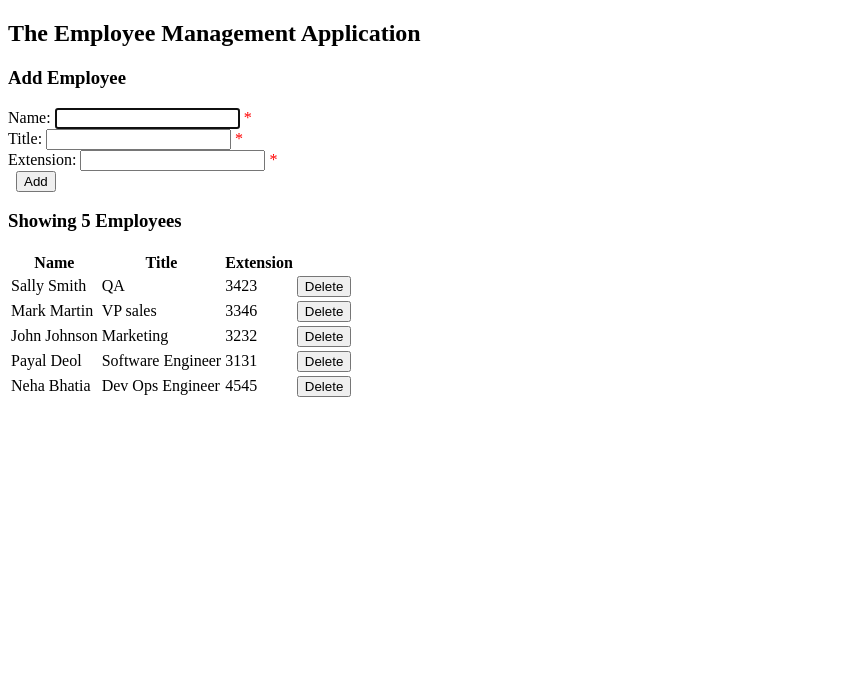
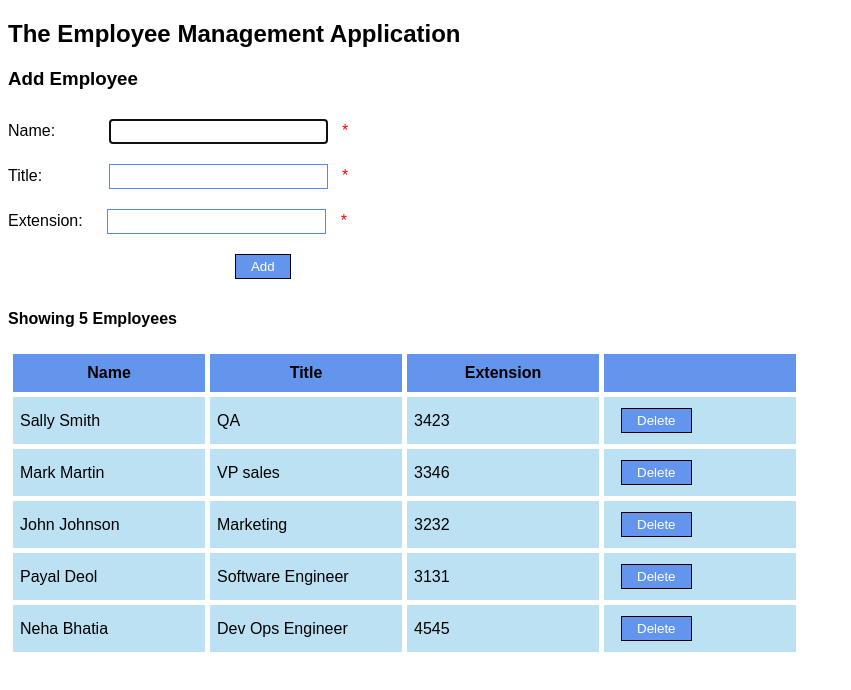
Before and after one commit to sanchitakanade/Assignment8, a plain HTML site: page index.html in a window 1280 px wide. Shown: the whole page, without its empty margins (0-851 px from the left). Drawn offline with Linux system fonts and the light colour scheme.

Commit message:
Made an update
added few changes

```diff
--- a/css/styles.css
+++ b/css/styles.css
@@ -1,4 +1,3 @@
-
 /*  Name: Sanchita Kanade
 	Instructor Name: Zak Ruvalcaba
 	Class: CS648.01 Modern Web Development Frameworks Fall 2019
@@ -6,4 +5,59 @@
     Assignment No.: 8
 */
 
+body {
+    font-family: Arial, Helvetica, sans-serif;
+}
+
 #employeeInfo span {color:red;}
+
+table, td, th {
+    border: 5px solid white;
+}
+
+table {
+    border-collapse: collapse;
+}
+
+input {
+    margin: 10px;
+    padding: 4px;
+}
+
+#addEmployee {
+    margin-left: 218px;
+}
+
+#employeeName {
+    margin-left:49px;
+}
+
+#employeeTitle {
+    margin-left: 62px;
+}
+
+#employeeExtension {
+    margin-left: 20px;
+}
+
+#employeeName, #employeeTitle, #employeeExtension {
+    padding-left: 20px;
+    padding-right: 20px;
+    border: 1.5px solid rgb(82, 137, 238);
+}
+th {
+    background-color: cornflowerblue;
+    padding: 10px;
+    width: 172px;
+}
+
+td {
+    background-color: rgb(188, 225, 243);
+    padding-left:7px;
+}
+.button , #addEmployee {
+    background-color:cornflowerblue;
+    color: white;
+    border: 1px solid black;
+    padding: 4px 15px;
+}
--- a/index.html
+++ b/index.html
@@ -28,7 +28,7 @@
         <label>&nbsp;</label>
         <input type="button" id="addEmployee" value ="Add">
     </form>
-    <h3>Showing <span>5</span> Employees</h3>
+    <h4>Showing <span class="numberOfEmployees">5</span> Employees</h4>
     <table id="employeesData" >
         <tr>
             <th>Name</th>
--- a/js/employee-management.js
+++ b/js/employee-management.js
@@ -11,12 +11,18 @@ var $ = function (id) {
     return window.document.getElementById(id);
 };
 
+function numberOfEmployees() {
+    "use strict";
+    var totalEmployees = window.document.getElementsByClassName("numberOfEmployees");
+    totalEmployees[0].firstChild.nodeValue = (($("employeesData").rows.length) - 1);
+}
+
 function displayEmployee(employees) {
     "use strict";
     var html = "";
     employees.forEach(function (employee) {
         html += "<tr><td>" + employee[0] + "</td><td>" + employee[1] + "</td><td>"
-                + employee[2] + "</td><td><input type='button' name='delete' value ='Delete'></td></tr>";
+                + employee[2] + "</td><td><input type='button' class='button' name='delete' value ='Delete'></td></tr>";
     });
     $("employeesData").innerHTML += html;
     $("employeeName").focus();
@@ -26,10 +32,10 @@ function addEmployee() {
     var html = "";
 
     html = "<tr><td>" + $("employeeName").value + "</td><td>" + $("employeeTitle").value
-            + "</td><td>" + $("employeeExtension").value + "</td><td>"
-            + "</td><td><input type='button' name='delete' value ='Delete'></td></tr>";
+            + "</td><td>" + $("employeeExtension").value
+            + "</td><td><input type='button' class='button' name='delete' value ='Delete'></td></tr>";
     $("employeesData").innerHTML += html;
-
+    numberOfEmployees();
 }
 var deleteEmployee = function (e) {
     "use strict";
@@ -40,6 +46,7 @@ var deleteEmployee = function (e) {
         }
     }
     $("employeesData").deleteRow(rowNum);
+    numberOfEmployees();
 };
 
 var validateData = function () {
@@ -95,7 +102,7 @@ window.addEventListener("load", function () {
     "use strict";
     var deleteButtons, i;
     main();
-
+    numberOfEmployees();
     $("addEmployee").addEventListener("click", validateData);
 
     deleteButtons = window.document.getElementsByName("delete");
```
